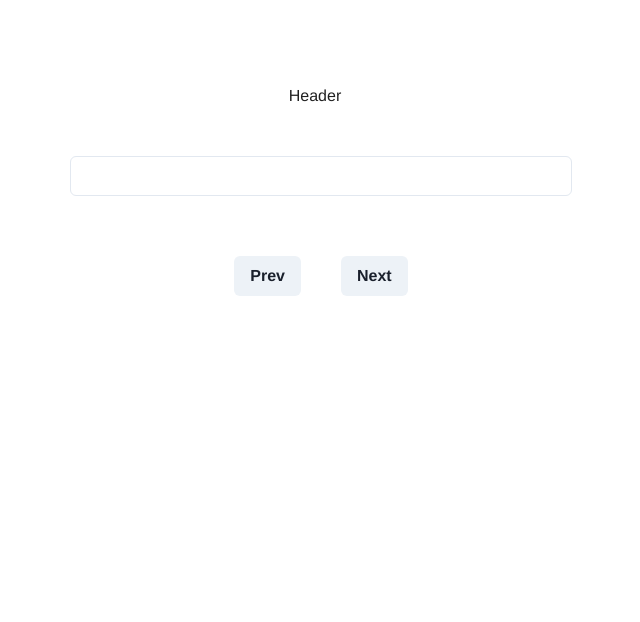
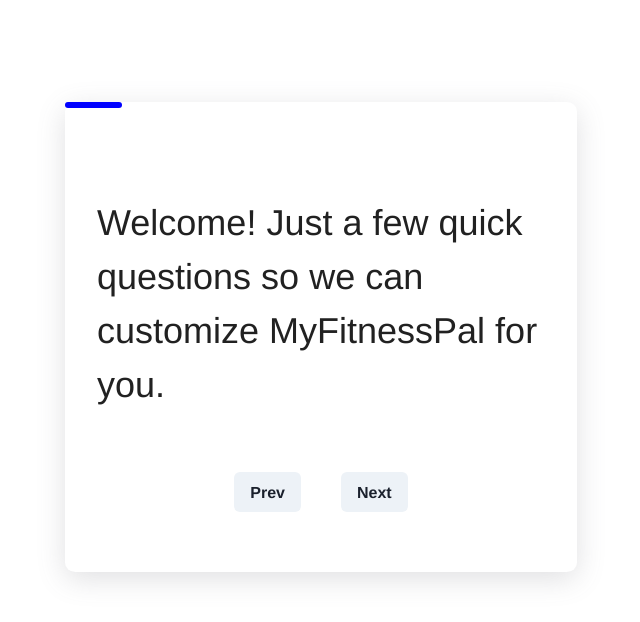
Before and after one commit to nikhilhir/Myfitnesspal.com-MERN_STACK, a React (Create React App) app in the folder frontend/myfitnesspal/: page /signup in a window 1280 px wide. Shown: the top 622 px of the page, without its empty margins (319-959 px from the left). Built offline with nearby package versions, Linux system fonts and the light colour scheme.

Commit message:
ui ready

```diff
--- a/frontend/myfitnesspal/src/App.js
+++ b/frontend/myfitnesspal/src/App.js
@@ -3,21 +3,14 @@
 import {Routes,Route} from 'react-router-dom'
 import Signup from "./pages/Signup";
 import Login from "./pages/Login";
-import Welcome_signup from "./Components/Welcome_signup";
-import Weightgoal from "./Components/Weightgoal";
-import ActivityLevel from "./Components/ActivityLevel";
-import WhichSex from "./Components/WhichSex";
-import HeightAndWeight from "./Components/HeightAndWeight";
-import EmailPassword from "./Components/EmailPassword";
-import Username from "./Components/Username";
-import Calories from "./Components/Calories";
+
 // import Footer from "./Components/Footer";
 function App() {
   return (
     <div className="App">
       {/* <Welcome_signup/> */}
       <Routes>
-        <Route path="/" element={ <Calories/>} />
+        <Route path="/" element={ <TopNavbar/>} />
         <Route path="/signup" element={<Signup />} />
         <Route path="/login" element={<Login />} />
       </Routes>
--- a/frontend/myfitnesspal/src/Components/ActivityLevel.jsx
+++ b/frontend/myfitnesspal/src/Components/ActivityLevel.jsx
@@ -3,17 +3,14 @@
 
 const ActivityLevel = () => {
   return (
-    <Center minH="50vh">
-      <Box
-        as="div"
-        style={{ boxShadow: "rgba(100, 100, 111, 0.2) 0px 7px 29px 0px" }}
-      >
+    // <Center minH="50vh">
+
         <Container
           display="flex"
           flexDirection="column"
-          paddingTop={5}
-          paddingBottom={5}
-          gap={5}
+          // paddingTop={5}
+          // paddingBottom={5}
+          gap={3}
         >
           <Container
             variant="outline"
@@ -69,8 +66,8 @@
             </Text>
           </Container>
         </Container>
-      </Box>
-    </Center>
+
+    // </Center>
   );
 };
 
--- a/frontend/myfitnesspal/src/Components/EmailPassword.jsx
+++ b/frontend/myfitnesspal/src/Components/EmailPassword.jsx
@@ -3,11 +3,8 @@
 
 const EmailPassword = () => {
   return (
-    <Center minH="50vh">
-      <Box
-        as="div"
-        style={{ boxShadow: "rgba(100, 100, 111, 0.2) 0px 7px 29px 0px" }}
-      >
+    // <Center minH="50vh">
+
         <FormControl>
           <Box marginTop={5}>
             <FormLabel>Almost there! Create your account.</FormLabel>
@@ -18,8 +15,7 @@
             </FormHelperText>
           </Box>
         </FormControl>
-      </Box>
-    </Center>
+  //   </Center>
   );
 };
 
--- a/frontend/myfitnesspal/src/Components/HeightAndWeight.jsx
+++ b/frontend/myfitnesspal/src/Components/HeightAndWeight.jsx
@@ -22,11 +22,8 @@
 
 const HeightAndWeight = () => {
   return (
-    <Center minH="50vh">
-      <Box
-        as="div"
-        style={{ boxShadow: "rgba(100, 100, 111, 0.2) 0px 7px 29px 0px" }}
-      >
+    // <Center minH="50vh">
+
         <Container
           display="flex"
           flexDirection="column"
@@ -56,8 +53,7 @@
             </Box>
           </FormControl>
         </Container>
-      </Box>
-    </Center>
+    // </Center>
   );
 };
 
--- a/frontend/myfitnesspal/src/Components/Username.jsx
+++ b/frontend/myfitnesspal/src/Components/Username.jsx
@@ -13,18 +13,15 @@
 
 const Username = () => {
   return (
-    <Center minH="50vh">
-      <Box
-        as="div"
-        style={{ boxShadow: "rgba(100, 100, 111, 0.2) 0px 7px 29px 0px" }}
-      >
+    // <Center minH="50vh">
+
         <FormControl>
           <Box marginTop={5}>
             <Input marginTop={2} type="Text" placeholder="Create a username" />
           </Box>
         </FormControl>
-      </Box>
-    </Center>
+
+    // </Center>
   );
 };
 
--- a/frontend/myfitnesspal/src/Components/Weightgoal.jsx
+++ b/frontend/myfitnesspal/src/Components/Weightgoal.jsx
@@ -3,18 +3,14 @@
 
 const Weightgoal = () => {
   return (
-    <Center minH="50vh">
-      <Box
-        as="div"
-        style={{ boxShadow: "rgba(100, 100, 111, 0.2) 0px 7px 29px 0px" }}
-      >
+    // <Center minH="50vh">
+
         <Container display="flex" flexDirection="column" paddingTop={5} paddingBottom={5} gap={5}>
           <Button variant="outline">Lose Weight</Button>
           <Button variant="outline">Maintain Weight</Button>
           <Button variant="outline">Gain Weight</Button>
         </Container>
-      </Box>
-    </Center>
+    // </Center>
   );
 }
 
--- a/frontend/myfitnesspal/src/Components/Welcome_signup.jsx
+++ b/frontend/myfitnesspal/src/Components/Welcome_signup.jsx
@@ -3,19 +3,15 @@
 
 const Welcome_signup = () => {
   return (
-    <Center minH="50vh">
-      <Box
-        as="div"
-        style={{ boxShadow: "rgba(100, 100, 111, 0.2) 0px 7px 29px 0px" }}
-      >
+    // <Center minH="50vh">
+
         <Container >
           <Text fontSize="4xl">
             Welcome! Just a few quick questions so we can customize MyFitnessPal
             for you.
           </Text>
         </Container>
-      </Box>
-    </Center>
+    // </Center>
   );
 }
 
--- a/frontend/myfitnesspal/src/Components/WhichSex.jsx
+++ b/frontend/myfitnesspal/src/Components/WhichSex.jsx
@@ -11,11 +11,8 @@
 
 const WhichSex = () => {
   return (
-    <Center minH="50vh">
-      <Box
-        as="div"
-        style={{ boxShadow: "rgba(100, 100, 111, 0.2) 0px 7px 29px 0px" }}
-      >
+    // <Center minH="50vh">
+
         <Container
           display="flex"
           flexDirection="column"
@@ -55,8 +52,7 @@
             </FormHelperText>
           </FormControl>
         </Container>
-      </Box>
-    </Center>
+    // </Center>
   );
 };
 
--- a/frontend/myfitnesspal/src/pages/Signup.jsx
+++ b/frontend/myfitnesspal/src/pages/Signup.jsx
@@ -1,33 +1,102 @@
-import React from 'react'
+import React from "react";
 import {
   FormControl,
   FormLabel,
-  Input,
   Box,
   Button,
-  Center,
   Container,
 } from "@chakra-ui/react";
+import { useState } from "react";
+import Welcome_signup from "../Components/Welcome_signup";
+import Weightgoal from "../Components/Weightgoal";
+import ActivityLevel from "../Components/ActivityLevel";
+import WhichSex from "../Components/WhichSex";
+import HeightAndWeight from "../Components/HeightAndWeight";
+import EmailPassword from "../Components/EmailPassword";
+import Username from "../Components/Username";
+import Calories from "../Components/Calories";
 
 const Signup = () => {
+  let [index, setIndex] = useState(0);
+  const [formdata,setData] = useState({
+    gender:"",dob:"",country:"",zipcode:"",height:"",
+    estweight:"",goalweight:"",email:"",password:"",
+    username:""
+  })
+  let title = [
+    "",
+    "What is your weight goal?",
+    "What is your baseline activity level?",
+    "Please select which sex we should use to calculate your calorie needs.",
+    "",
+    "What is your weekly goal?",
+    "Almost there! Create your account.",
+    "What is you username",
+    "Congratulations",
+  ];
+
+  let display = () => {
+    if (index === 0) return <Welcome_signup />;
+    if (index === 1) return <Weightgoal />;
+    if (index === 2) return <ActivityLevel />;
+    if (index === 3) return <WhichSex />;
+    if (index === 4) return <HeightAndWeight />;
+    if (index === 5) return <Calories />;
+    if (index === 6) return <EmailPassword />;
+    if (index === 7) return <Username />;
+  };
+
   return (
-    <Center style={{ minHeight: "50vh" }}>
+    <Box as="div" display="flex" alignItems="center" justifyContent="center">
+      <Box
+        as="div"
+        style={{
+          flexDirection:"column",
+          borderRadius: "2%",
+          marginTop: "8%",
+          marginBottom: "10%",
+          display: "flex",
+          alignItems: "center",
+          justifyContent: "center",
+          Height: "30%",
+          width: "40%",
+          boxShadow: "rgba(100, 100, 111, 0.2) 0px 7px 29px 0px",
+        }}
+      >
+        <div style={{height:"6px",width:"100%",borderRadius:"150px"}}>
+          <div style={{height:"6px",borderRadius:"50px",
+          width:index===0 ? '11.1%' : index===1?"22.2%": index===2?"33.3%" : index===3?"44.4%": index===4?"55.5%": index===5?"66.6%": index===6?"77.7%" :index===7?"88.8%":"100%"
+          ,backgroundColor:"blue"}}></div>
+        </div>
         <Container>
           <FormControl>
             <FormLabel textAlign="center" paddingTop={10} paddingBottom={10}>
-            Header
+              {title[index]}
             </FormLabel>
             {/* body */}
-           <Input type="email" />
+            <div>{display()}</div>
 
-           <Box  textAlign="center" paddingTop={10} paddingBottom={10}>
-            <Button margin={5}>Prev</Button>
-            <Button margin={5}>Next</Button>
+            <Box textAlign="center" paddingTop={10} paddingBottom={10}>
+              <Button
+                disabled={index === 0 ? true : false}
+                margin={5}
+                onClick={() => setIndex(index - 1)}
+              >
+                Prev
+              </Button>
+              <Button
+                disabled={index === title.length-1 ? true : false}
+                margin={5}
+                onClick={() => setIndex(index + 1)}
+              >
+                Next
+              </Button>
             </Box>
           </FormControl>
         </Container>
-    </Center>
+      </Box>
+    </Box>
   );
-}
+};
 
-export default Signup
+export default Signup;
```
Lines whose indentation alone changed are shown as unchanged.
